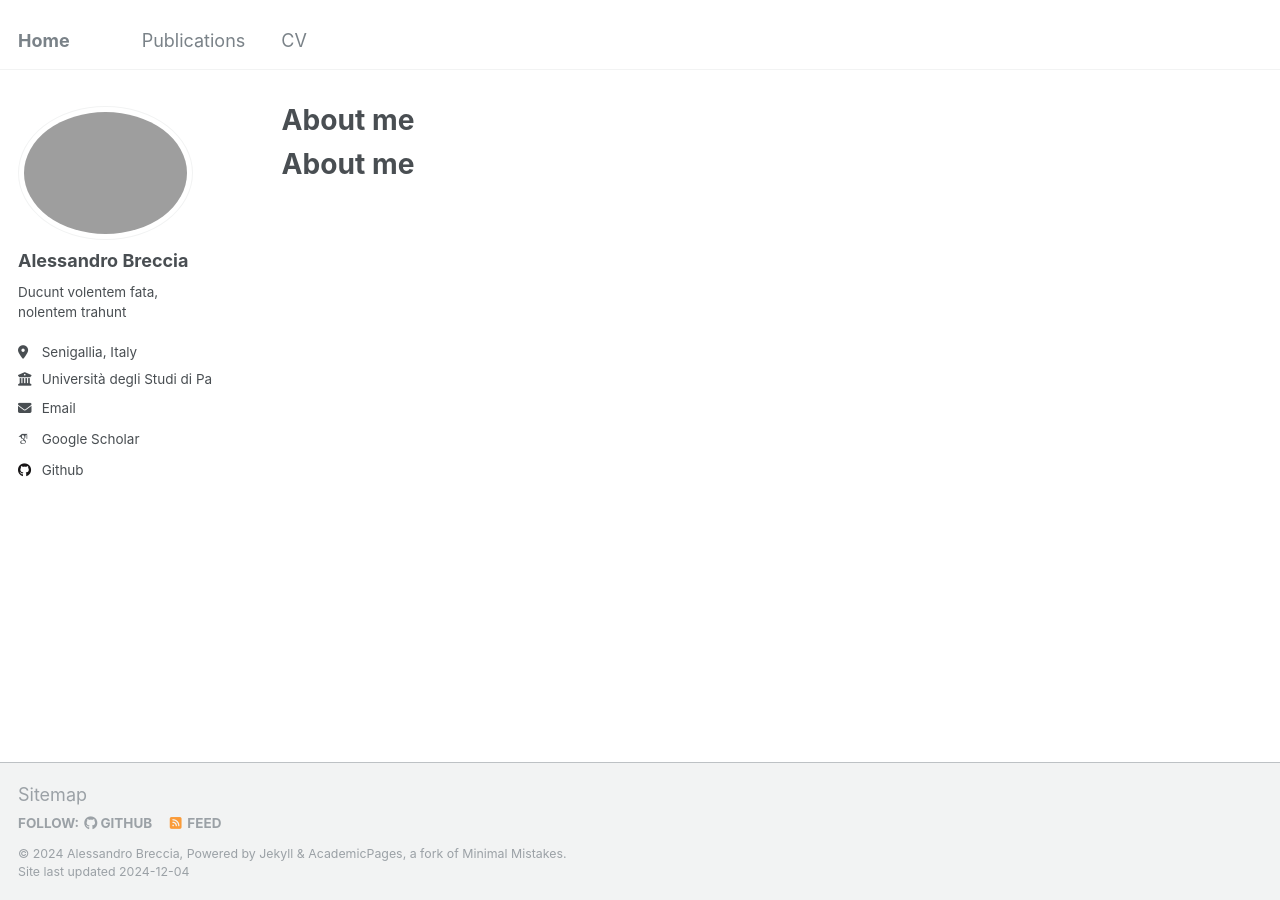
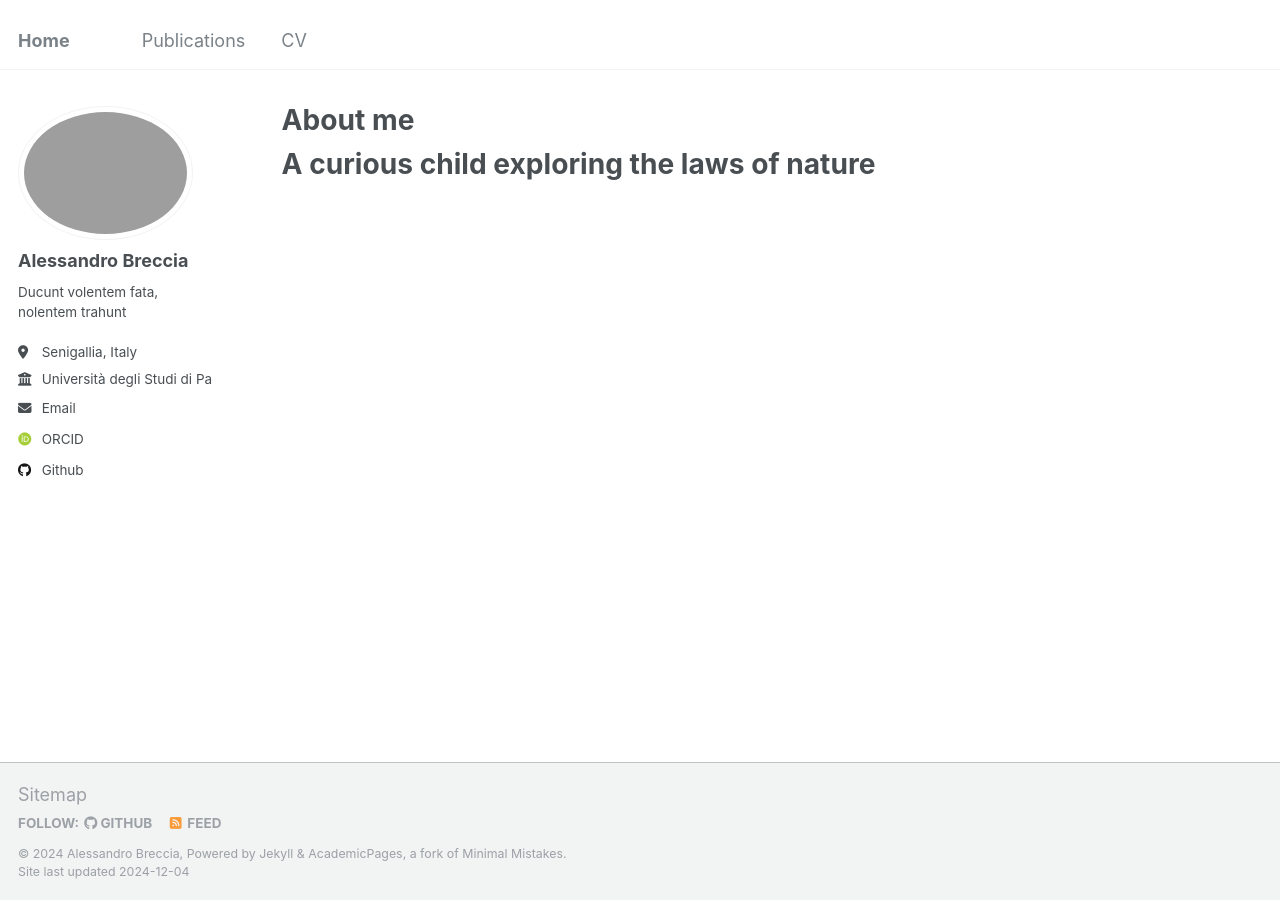
Before and after one commit to alessandrobreccia99/alessandrobreccia99.github.io, a Jekyll site: the page built from _pages/about.md, in a window 1280 px wide. Built offline with Jekyll 4.4.1, drawn with Linux system fonts in a browser that asks for light colours; some web fonts are replaced; part of the change alters nothing that is shown.

Commit message:
small_upd

```diff
--- a/_config.yml
+++ b/_config.yml
@@ -33,9 +33,9 @@ author:
 
   # Academic websites
   arxiv            : # URL - Update with the correct link to your profile
-  googlescholar    : "https://scholar.google.com/citations?user=PS_CX0AAAAAJ"
+  googlescholar    : # URL
   impactstory      : # URL
-  orcid            : # URL
+  orcid            : "https://orcid.org/0009-0001-8737-494X"
   semantic         : # URL
   pubmed           : # URL
   researchgate     : # URL
--- a/_pages/about.md
+++ b/_pages/about.md
@@ -7,5 +7,5 @@ redirect_from:
   - /about.html
 ---
 
-About me
+A curious child exploring the laws of nature
 ======
```
